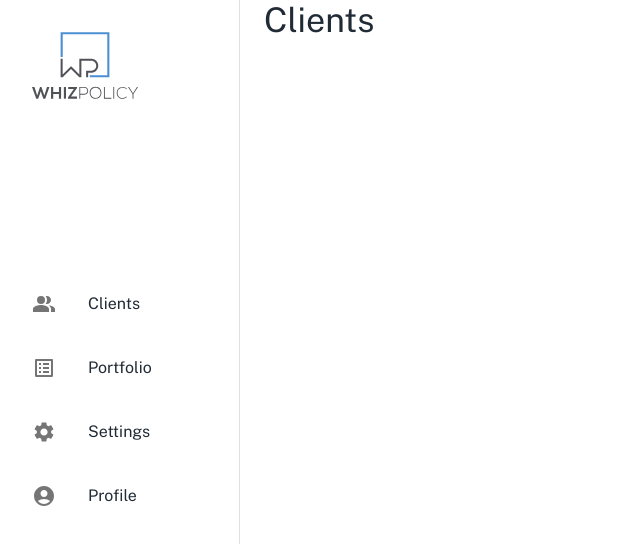
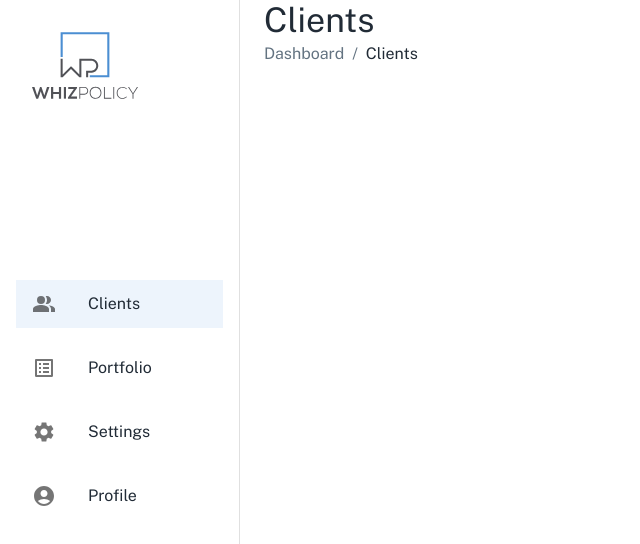
Before and after one commit to vinson14/whizpolicy-redesign, a Next.js app: page /dashboard in a window 1280 px wide. Shown: the top 544 px of the page, without its empty margins (0-640 px from the left). Built offline with nearby package versions, Linux system fonts and the light colour scheme.

Commit message:
Implemented breadcrumbs

```diff
--- a/components/dashboard/dashboard-clients.js
+++ b/components/dashboard/dashboard-clients.js
@@ -1,5 +1,6 @@
 import { Grid, Typography } from "@mui/material";
 import { useEffect } from "react";
+import CustomBreadcrumbs from "../stateless/interface/navigation/breadcrumbs";
 import MainHeader from "../stateless/interface/text/main-header";
 
 const DashboardClients = () => {
@@ -10,9 +11,15 @@ const DashboardClients = () => {
     <Grid container>
       <Grid item>
         <MainHeader>Clients</MainHeader>
+        <CustomBreadcrumbs links={links} />
       </Grid>
     </Grid>
   );
 };
 
+const links = [
+  { label: "Dashboard", route: "/dashboard/clients/dashboard" },
+  { label: "Clients", route: "/dashboard/clients" },
+];
+
 export default DashboardClients;
--- /dev/null
+++ b/components/stateless/interface/navigation/breadcrumbs.js
@@ -0,0 +1,25 @@
+import { Breadcrumbs, Link } from "@mui/material";
+
+const CustomBreadcrumbs = ({ links }) => {
+  const getColor = (index) => {
+    return index === links.length - 1 ? "text.primary" : "text.secondary";
+  };
+
+  return (
+    <Breadcrumbs aria-label="breadcrumb">
+      {links.map((link, index) => (
+        <Link
+          href={link.route}
+          color={() => getColor(index)}
+          underline="hover"
+          s
+          key={link.label}
+        >
+          {link.label}
+        </Link>
+      ))}
+    </Breadcrumbs>
+  );
+};
+
+export default CustomBreadcrumbs;
--- a/components/stateless/interface/text/main-header.js
+++ b/components/stateless/interface/text/main-header.js
@@ -2,14 +2,10 @@ import { Typography } from "@mui/material";
 
 const MainHeader = ({ children }) => {
   return (
-    <Typography sx={sx} variant="h4">
+    <Typography variant="h4" color="text.primary">
       {children}
     </Typography>
   );
 };
 
-const sx = {
-  color: (theme) => theme.palette.text.primary,
-};
-
 export default MainHeader;
--- a/pages/dashboard.js
+++ b/pages/dashboard.js
@@ -41,7 +41,10 @@ const Dashboard = () => {
         <List>
           {sidebarItems.map((item) => (
             <ListItem key={item.value}>
-              <ListItemButton onClick={() => setActiveOption(item.value)}>
+              <ListItemButton
+                selected={activeOption === item.value}
+                onClick={() => setActiveOption(item.value)}
+              >
                 <ListItemIcon>{item.icon}</ListItemIcon>
                 <ListItemText primary={item.label} />
               </ListItemButton>
```
Also changed, not shown: components/stateless/interface/cards/client-card.js (added).
